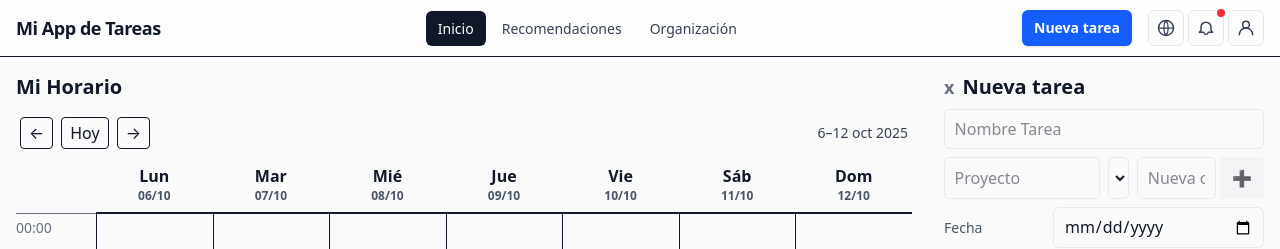
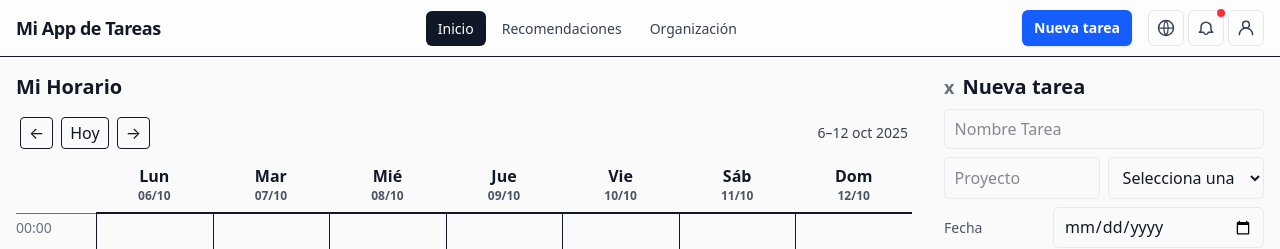
Before and after one commit to isis3710-uniandes/ISIS3710_202520_S1_E05_Front, a Next.js app: page / in a window 1280 px wide. Both pictures are taken after a click on the button "Nueva tarea". Shown: the top 249 px of the page. Built offline with nearby package versions, Linux system fonts and the light colour scheme.

Commit message:
modificacion inicio +org

```diff
--- a/src/app/components/TaskForm.tsx
+++ b/src/app/components/TaskForm.tsx
@@ -106,9 +106,8 @@ export default function TaskForm({ onAddTask, onClosePanel }: Props) {
   setSubmitting(false);
   };
 
-  // local orgs for the selector and inline creation
-  const { orgs, addOrg, sortOrgs } = useLocalOrgs();
-  const [newOrgName, setNewOrgName] = useState("");
+  // local orgs for the selector (created from the Organizacion page)
+  const { orgs } = useLocalOrgs();
 
   return (
     <form onSubmit={handleSubmit} className="flex flex-col gap-2">
@@ -147,30 +146,7 @@ export default function TaskForm({ onAddTask, onClosePanel }: Props) {
             <option value="external">Externa</option>
           </select>
 
-          {/* Inline create org */}
-          <div className="flex gap-1">
-            <input
-              type="text"
-              placeholder="Nueva org"
-              value={newOrgName}
-              onChange={(e) => setNewOrgName(e.target.value)}
-              className="border p-2 rounded"
-            />
-            <button
-              type="button"
-              className="px-3 py-2 rounded bg-gray-100"
-              onClick={() => {
-                const name = newOrgName.trim();
-                if (!name) return;
-                const created = addOrg(name);
-                setOrganization(created.id);
-                setNewOrgName("");
-                sortOrgs?.("name");
-              }}
-            >
-              ➕
-            </button>
-          </div>
+          {/* No inline org creation here — create organizations in the "Organización" page */}
         </div>
       </div>
 
```
